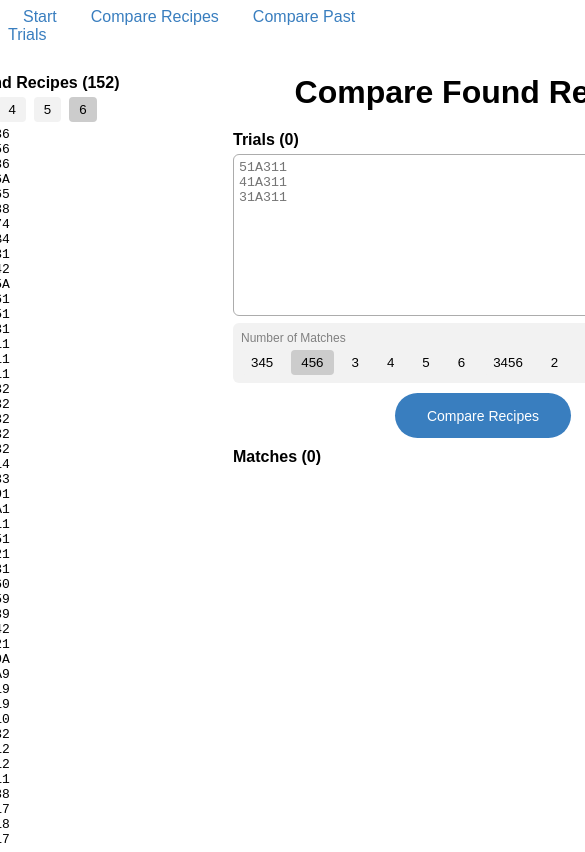
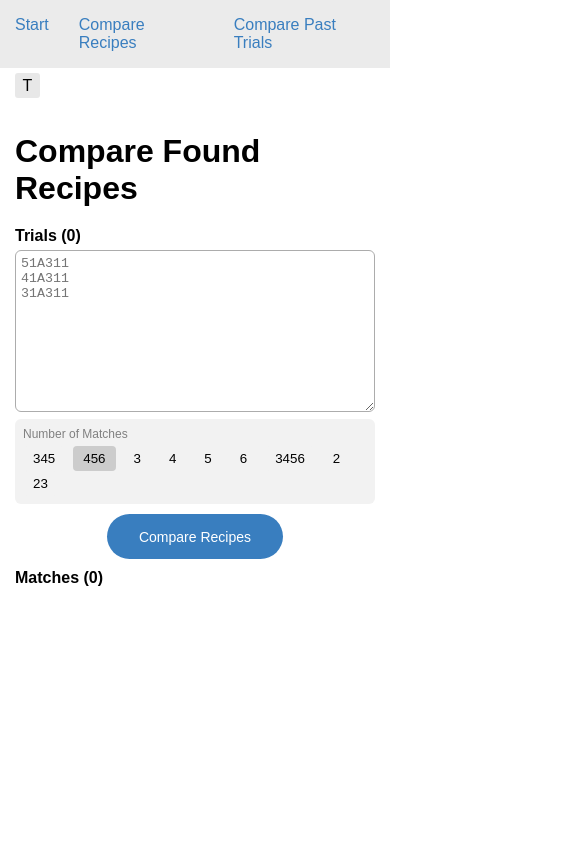
Before and after one commit to precyx/raylights-tools, a SvelteKit app: page /compare-recipes in a window 390 px wide. Shown: the top 852 px of the page, 585 px wide, since content can reach past the window. Built offline with nearby package versions, Linux system fonts and the light colour scheme.

Commit message:
new ui layout

```diff
--- a/src/app.html
+++ b/src/app.html
@@ -9,4 +9,10 @@
 	<body data-sveltekit-preload-data="hover">
 		<div style="display: contents">%sveltekit.body%</div>
 	</body>
+
+	<style>
+		body {
+			margin:0;
+		}
+	</style>
 </html>
--- a/src/routes/+layout.svelte
+++ b/src/routes/+layout.svelte
@@ -12,6 +12,12 @@
 
 
   <style>
+    nav {
+        display: flex;
+        background: #ebebeb;
+        padding: 8px 0;
+    }
+
     a {
         font-family: arial;
         padding:8px 15px;
@@ -21,4 +27,6 @@
     a:hover {
         color:#000;
     }
+
+
   </style>
--- a/src/routes/compare-past-trials/+page.svelte
+++ b/src/routes/compare-past-trials/+page.svelte
@@ -1,3 +1,4 @@
+
 
 <div class="layout">
 
--- a/src/routes/compare-recipes/+page.svelte
+++ b/src/routes/compare-recipes/+page.svelte
@@ -1,7 +1,10 @@
+<div class="ui_bar">
+    <div class="bar_button" on:click={() => { sidebarInvisibleMobile = !sidebarInvisibleMobile;  }}>T</div>
+</div>
 
 <div class="layout">
 
-    <div class="leftBox">
+    <div class="leftBox" class:invisible={sidebarInvisibleMobile}>
         <div class="miniTitle">Found Recipes ({foundRecipesCount})</div>
         <div>
             {#each settings_recipeTypes as item}
@@ -75,6 +78,8 @@
 
     let outputList:{value:string, value2:string, charMatches:number}[] = [];
     let matchesCount = 0;
+
+    let sidebarInvisibleMobile = true;
 
 
     let settings_numberOfMatchesOptions = ["345", "456", "3", "4", "5", "6", "3456", "2", "23"];
@@ -225,6 +230,27 @@
         font-size: 12px;
     }
 
+    .ui_bar {
+        display:flex;
+        opacity: 0;
+        height: 35px;
+        align-items: center;
+    }
+    .bar_button {
+        height: 25px;
+        width: 25px;
+        border-radius: 3px;
+        background: grey;
+        margin-left: 15px;
+
+        display: flex;
+        text-align: center;
+        justify-content: center;
+        align-items: center;
+
+        background: #e8e8e8;
+    }
+
     .settingsBox {
         margin:3px 0;
         background: #f2f2f2;
@@ -238,7 +264,6 @@
 
     .leftBox {
         width: 250px;
-        margin-left: -270px;
         padding-right:20px;
     }
 
@@ -255,14 +280,12 @@
         display: flex;
         flex-direction:row;
         align-items: start;
-        justify-content: center;
 
-        padding-top:10px;
-
-        width:950px;
         margin:0 auto;
         margin-top:20px;
 
+        padding: 0 15px;
+        padding-top:10px;
     }
 
     .box {
@@ -270,7 +293,10 @@
         display: flex;
         flex-flow: column;
         align-items: center;
-        justify-content: center;
+
+        margin: 0 auto;
+        position: relative;
+        left: -125px;
     }
 
     textarea {
@@ -375,4 +401,28 @@
     }
 
 
+
+    @media screen and (max-width: 1030px) {
+
+        .ui_bar {
+            opacity: 100%;
+        }
+
+        .leftBox {
+            position: absolute;
+            background:white;
+            z-index:1;
+            display:block;
+        }
+        .leftBox.invisible {
+            display:none;
+        }
+
+        .box{
+            margin: 0 auto;
+            left: auto;
+        }
+    }
+
+
 </style>
```
